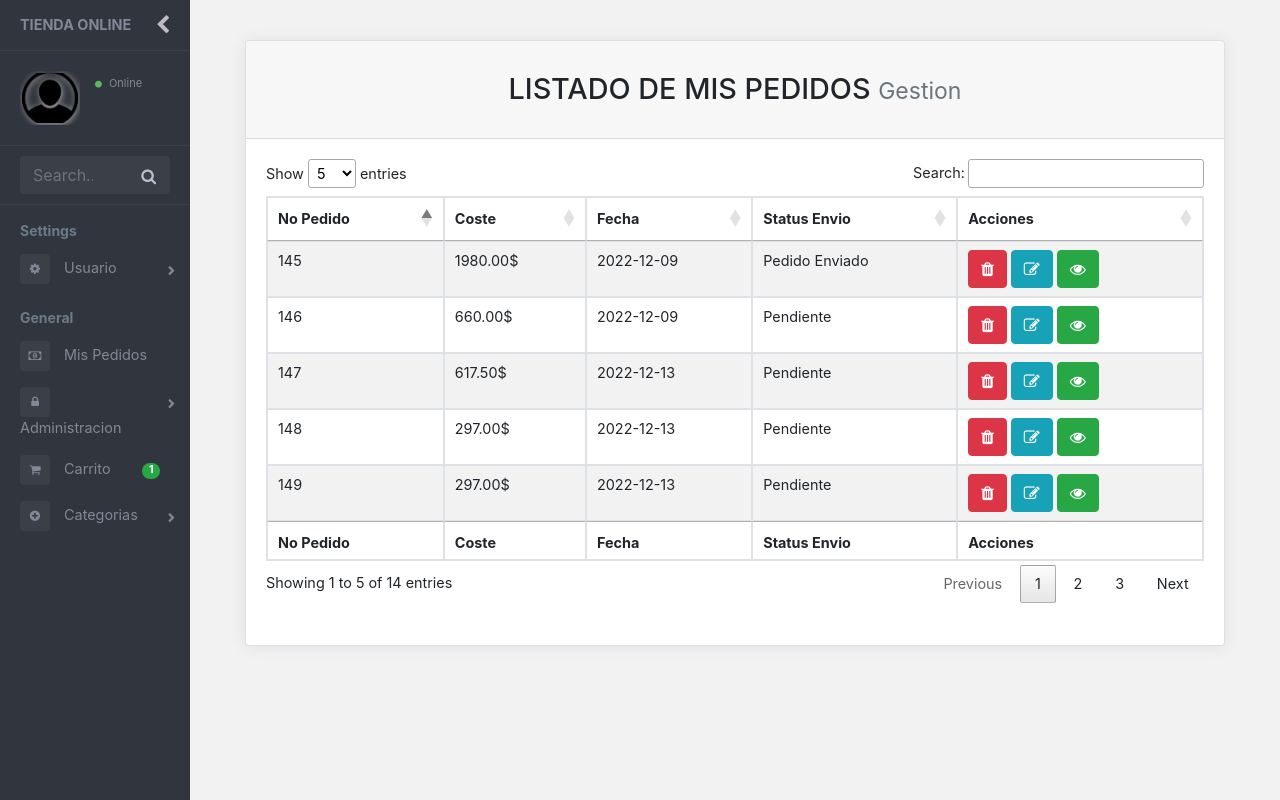
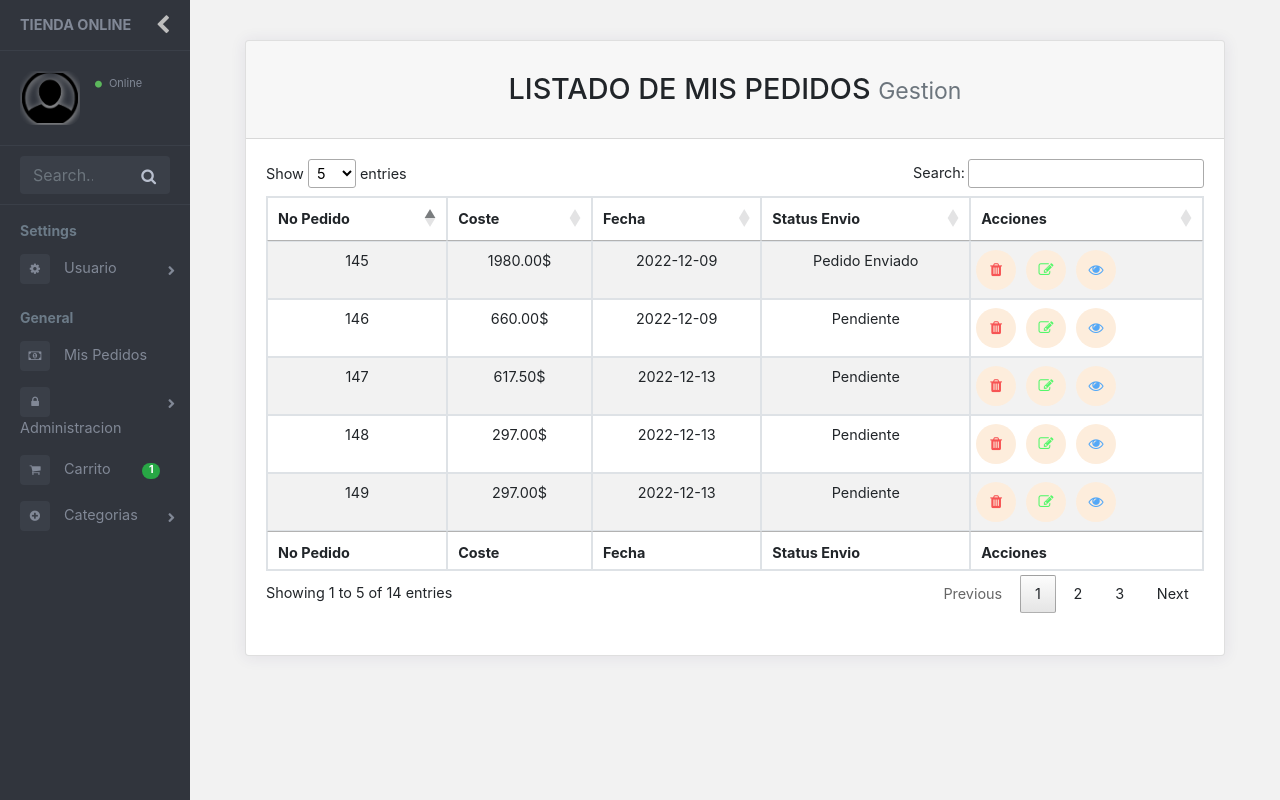
Before and after one commit to Yvan05/ShopOnline, a PHP site: page /Master_PHP/order/gestion in a window 1280 px wide. Run offline with PHP 8.4, Linux system fonts and the light colour scheme; the visitor is signed in with stand-in values (Sample User, id 1); data comes from the database, SQL or seed files in the repository; some libraries are stand-ins or nearby versions.

Commit message:
data ipdate
actualizacion de datso y botones en datatables

```diff
--- a/assets/css/stylecont.css
+++ b/assets/css/stylecont.css
@@ -103,6 +103,76 @@
     background: #f7a754;
 
 }
+.edit{
+
+    text-decoration: none;
+    width: 40px;
+    height: 40px;
+    margin-left:10px;
+    border-radius: 50%;
+    color: #54f76a;
+    background: #fdeddc;
+    display: flex;
+    justify-content: center;
+    align-items: center;
+    cursor: pointer;
+    transition: 0.5s all;
+    font-size: 15px;
+
+}
+.edit:hover{
+
+    color: #fff;
+    background: #54f76a;
+    text-decoration: none;
+}
+.delet{
+
+
+    width: 40px;
+    height: 40px;
+
+    margin-left:10px;
+    border-radius: 50%;
+    color: #f75454;
+    background: #fdeddc;
+    display: flex;
+    justify-content: center;
+    align-items: center;
+    cursor: pointer;
+    transition: 0.5s all;
+    font-size: 15px;
+
+}
+.delet:hover{
+
+    color: #fff;
+    background: #f75454;
+}
+.view{
+
+    text-decoration: none;
+    width: 40px;
+    height: 40px;
+    margin-left:10px;
+    border-radius: 50%;
+    color: #54a8f7;
+    background: #fdeddc;
+    display: flex;
+    justify-content: center;
+    align-items: center;
+    cursor: pointer;
+    transition: 0.5s all;
+    font-size: 15px;
+
+}
+.view:hover{
+
+    text-decoration: none;
+    color: #fff;
+    background: #54a8f7;
+}
+
 
 
 
--- a/views/order/gestion.php
+++ b/views/order/gestion.php
@@ -27,15 +27,22 @@
 
 
 
-                        <tr>
+                        <tr class="text-center">
                             <td><?=$ord->id?></td>
                             <td> <?=$ord->coste?>$</td>
                             <td><?=$ord->fecha?></td>
                             <td><?= Utilities::status($ord->status)?></td>
                             <td>
-                                <a  href="#modaldelete_produc" id="btndelete" data-toggle="modal"   type="button" class="btn btn-danger"   data-toggle="tooltip" title="Eliminar"> <i class="fa fa-trash" aria-hidden="true"></i> </a>
-                                 <a href="#modal_ord_edit<?=$ord->id;?>"  data-toggle="modal" type="button" class="btn btn-info"  data-toggle="tooltip" title="Editar"><i class="fa fa-pencil-square-o" aria-hidden="true"></i></a>
-                               <a href="<?= base_url ?>order/confirmado&id=<?= $ord->id; ?>"   type="button" class="btn btn-success"  data-toggle="tooltip" title="Ver"><i class="fa fa-eye" aria-hidden="true"></i></a>
+                            <div class="row">
+                                        <span  href="#modaldelete_produc" id="btndelete" data-toggle="modal" class="delet"  type="button" data-toggle="tooltip" title="Eliminar"> <i
+                                                class="fa fa-trash" aria-hidden="true"></i> </span>
+                                        <span href="#modal_ord_edit<?=$ord->id;?>" data-toggle="modal"  class="edit" type="button"
+                                           title="Editar"><i class="fa fa-pencil-square-o"
+                                                aria-hidden="true"></i></span>
+                                        <a href="<?= base_url ?>order/confirmado&id=<?= $ord->id; ?>"   type="button" class="view" title="Ver">
+                                            <i class="fa fa-eye" aria-hidden="true"></i></a>
+                                    </div>
+
                             </td>
                         </tr>
                          <?php include 'views/modales/modal_order_edit.php'; ?>
--- a/views/product/destacados.php
+++ b/views/product/destacados.php
@@ -55,8 +55,8 @@
 
                             <div class="d-flex flex-row">
 
-                                <span class="wishlist"><i class="fa fa-heart"></i></span>
-                                <a class="btn btn-success cart" href="<?= base_url ?>car/add&id=<?= $proc->id ?>&añadir"><i class="fa fa-shopping-cart"></i></a>
+
+                                <span class="wishlist" href="<?= base_url ?>car/add&id=<?= $proc->id ?>&añadir"><i class="fa fa-shopping-cart"></i></span>
                                   <?=isset($_SESSION['error'])? Utilities::mostraralert($_SESSION['error']['stockup']): '';?>
                             </div>
                         </div>
```
Also changed, not shown: views/car/cart.php (+7 -12 lines), views/category/index.php (+9 -2 lines), views/product/gestion.php (+17 -5 lines), views/users/admin_user.php (+11 -9 lines), views/users/register_user.php (+39 -21 lines).
